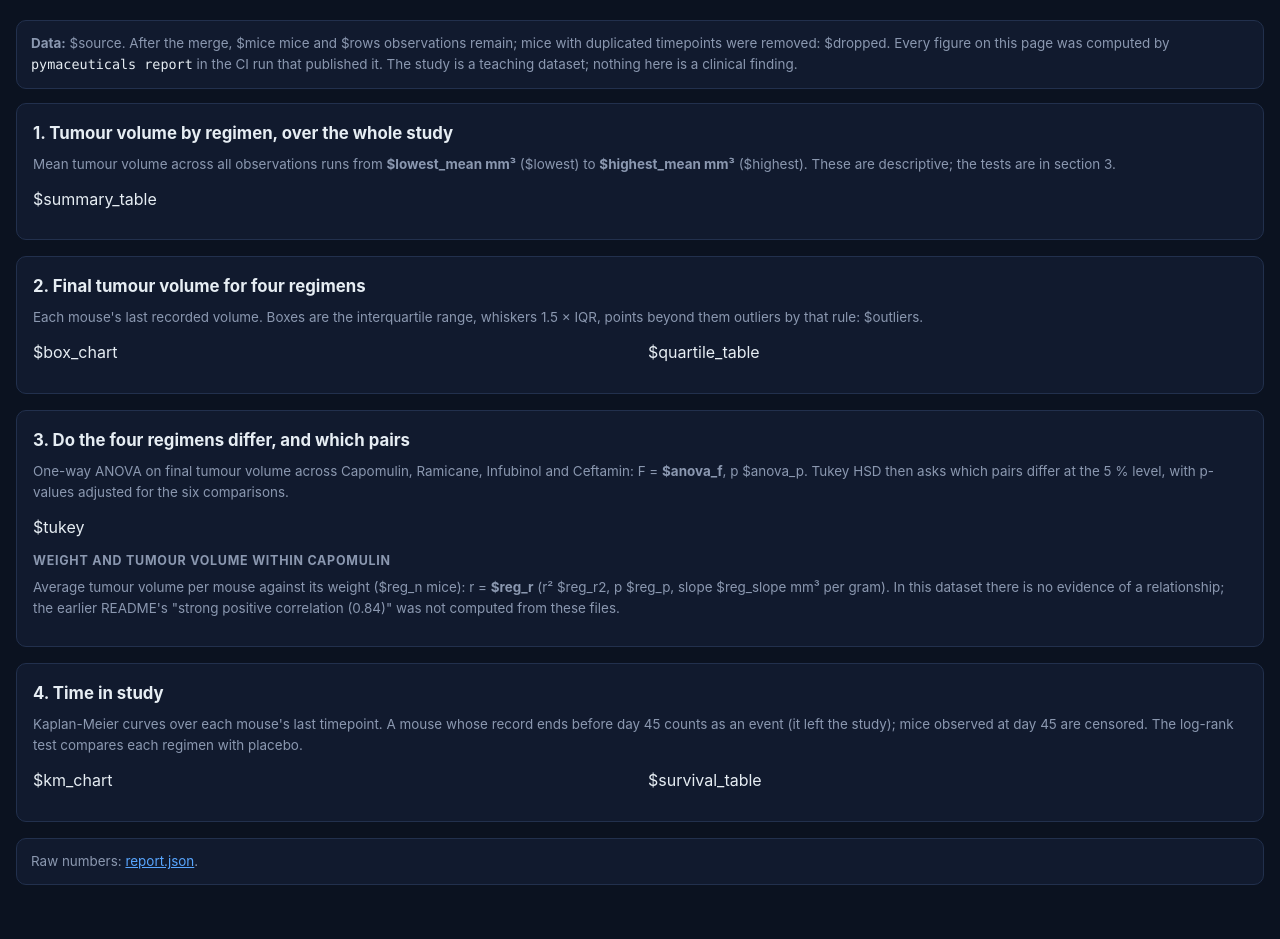
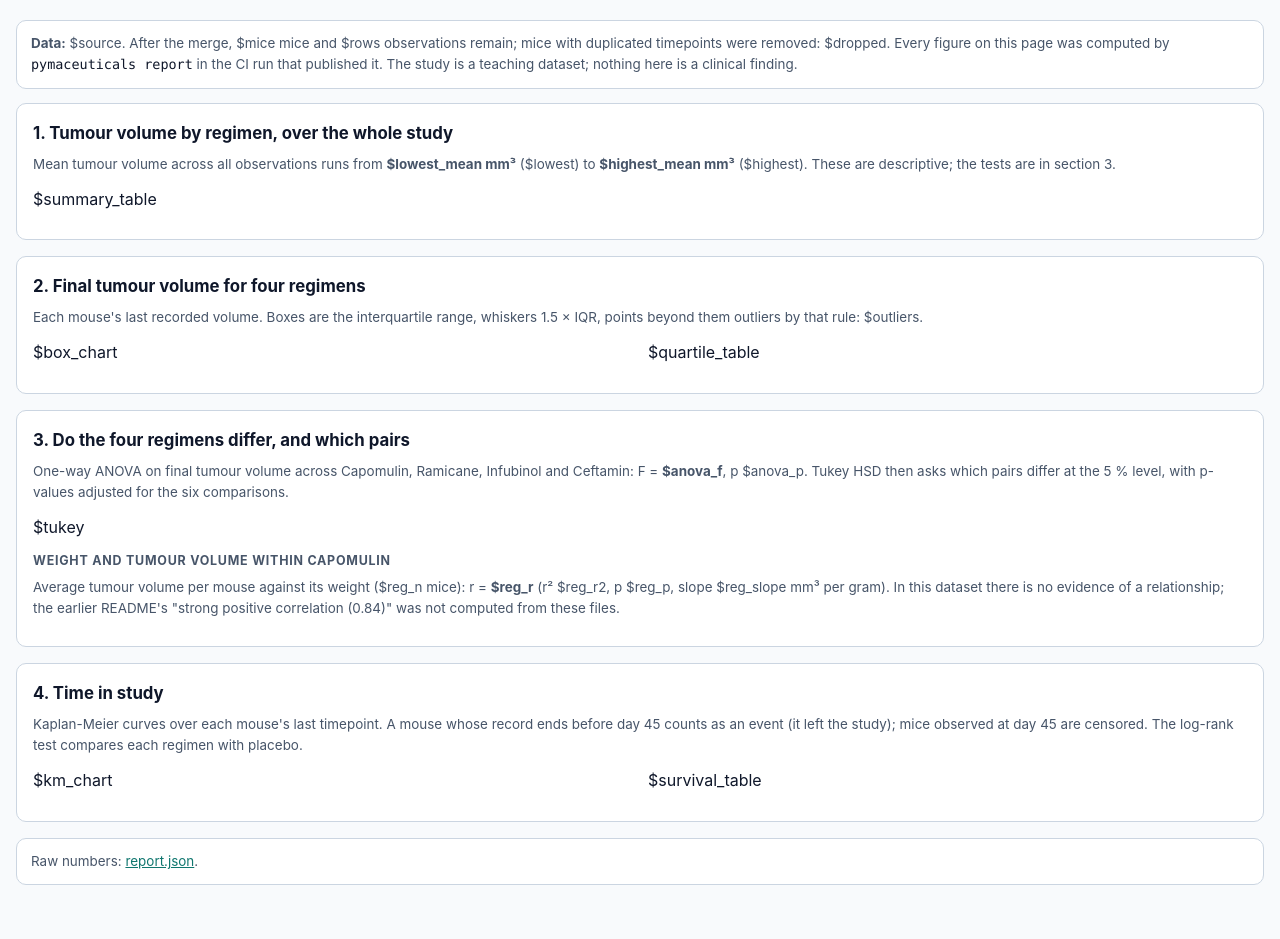
Before and after one commit to Freddricklogan/MedicalTreatment-Analytics, a Python web app: template src/pymaceuticals/templates/page.html in a window 1280 px wide. Run offline with Jinja, Linux system fonts and the light colour scheme; the template is opened without the code that fills it, so the values that code supplies are empty.

Commit message:
Apply category theme

```diff
--- a/src/pymaceuticals/report.js
+++ b/src/pymaceuticals/report.js
@@ -5,6 +5,8 @@ const data = JSON.parse(document.getElementById('report-data').textContent);
 const p = (v) => (v < 0.001 ? '< 0.001' : v.toFixed(3));
 
 const shell = mountExecShell({
+  theme: 'signal',
+  accent: 'secondary',
   title: 'Pymaceuticals Study Analysis',
   tagline: `The mouse-study exercise done with the tests it implies: a cleaned merge with the duplicate rule stated, per-regimen statistics, IQR outliers, a weight-volume regression that reports what the data say, one-way ANOVA with Tukey HSD across four regimens, and Kaplan-Meier time in study with log-rank tests. Generated by CI from the vendored files.`,
   repo: 'https://github.com/Freddricklogan/MedicalTreatment-Analytics',
--- a/src/pymaceuticals/shell/exec-shell.css
+++ b/src/pymaceuticals/shell/exec-shell.css
@@ -1,21 +1,293 @@
 /* ==========================================================================
    Executive Shell — portfolio standard v1 (static demo chrome)
    Header + badge row + KPI strip + guided tour overlay + footer.
-   Dark theme only, WCAG AA contrast, reduced-motion aware, no horizontal
-   scroll at 320px. Zero dependencies.
+   Six category palettes selected by data-theme on <html> (default: midnight),
+   each with a light variant under prefers-color-scheme: light. Only colour
+   changes between palettes — type, spacing and structure are fixed.
+   Every token pair is checked for WCAG AA by contrast-check (mjs/py).
+   Zero dependencies.
    ========================================================================== */
 
-:root {
+/* --- palettes ------------------------------------------------------------- */
+/* --primary / --secondary are the palette's two hues; --accent / --accent-2 are
+   what components use. data-accent="secondary" on <html> swaps them. */
+:root,
+[data-theme="midnight"] {
   --bg: #0b1220;
   --panel: #111a2e;
   --panel-2: #16223a;
   --border: #22304d;
   --text: #e6edf3;
   --muted: #8b98b0;
-  --accent: #58a6ff;
+  --primary: #d4a95a;
+  --secondary: #58a6ff;
   --ok: #3fb950;
   --warn: #d29922;
   --danger: #f85149;
+  --on-accent: #0b1220;
+  --chart-1: #d4a95a;
+  --chart-2: #58a6ff;
+  --chart-3: #3fb950;
+  --chart-4: #f85149;
+  --chart-5: #d2a8ff;
+  --chart-6: #ffa657;
+  --chart-7: #79c0ff;
+  --chart-8: #f2cc60;
+}
+[data-theme="signal"] {
+  --bg: #0f172a;
+  --panel: #16213b;
+  --panel-2: #1c2a4a;
+  --border: #2a3a5f;
+  --text: #e5e9f2;
+  --muted: #94a3b8;
+  --primary: #818cf8;
+  --secondary: #2dd4bf;
+  --ok: #34d399;
+  --warn: #fbbf24;
+  --danger: #fb7185;
+  --on-accent: #0f172a;
+  --chart-1: #818cf8;
+  --chart-2: #2dd4bf;
+  --chart-3: #f472b6;
+  --chart-4: #fbbf24;
+  --chart-5: #60a5fa;
+  --chart-6: #a3e635;
+  --chart-7: #fb923c;
+  --chart-8: #c4b5fd;
+}
+[data-theme="graphite"] {
+  --bg: #0b0f14;
+  --panel: #131a22;
+  --panel-2: #1a232e;
+  --border: #2a3542;
+  --text: #e6e9ee;
+  --muted: #98a2b3;
+  --primary: #f59e0b;
+  --secondary: #a3e635;
+  --ok: #a3e635;
+  --warn: #f59e0b;
+  --danger: #f87171;
+  --on-accent: #0b0f14;
+  --chart-1: #f59e0b;
+  --chart-2: #a3e635;
+  --chart-3: #f87171;
+  --chart-4: #38bdf8;
+  --chart-5: #c084fc;
+  --chart-6: #fb923c;
+  --chart-7: #34d399;
+  --chart-8: #f9a8d4;
+}
+[data-theme="ember"] {
+  --bg: #1a1614;
+  --panel: #231e1b;
+  --panel-2: #2c2622;
+  --border: #3d352f;
+  --text: #f1ebe4;
+  --muted: #b0a397;
+  --primary: #e0b356;
+  --secondary: #f4845f;
+  --ok: #7cc47f;
+  --warn: #e0b356;
+  --danger: #f26b6b;
+  --on-accent: #1a1614;
+  --chart-1: #e0b356;
+  --chart-2: #f4845f;
+  --chart-3: #7cc47f;
+  --chart-4: #6bb1e0;
+  --chart-5: #c9a2e6;
+  --chart-6: #f2d16b;
+  --chart-7: #f9a8d4;
+  --chart-8: #9be7ff;
+}
+[data-theme="plum"] {
+  --bg: #1a1024;
+  --panel: #241733;
+  --panel-2: #2e1f42;
+  --border: #433059;
+  --text: #f0e9f7;
+  --muted: #b3a3c7;
+  --primary: #c084fc;
+  --secondary: #6ee7b7;
+  --ok: #6ee7b7;
+  --warn: #fbbf24;
+  --danger: #fb7185;
+  --on-accent: #1a1024;
+  --chart-1: #c084fc;
+  --chart-2: #6ee7b7;
+  --chart-3: #f9a8d4;
+  --chart-4: #fbbf24;
+  --chart-5: #7dd3fc;
+  --chart-6: #fda4af;
+  --chart-7: #fde68a;
+  --chart-8: #86efac;
+}
+[data-theme="forest"] {
+  --bg: #0d1b16;
+  --panel: #14261f;
+  --panel-2: #1b3128;
+  --border: #2c463b;
+  --text: #e7f0ea;
+  --muted: #9fb3a7;
+  --primary: #a3e635;
+  --secondary: #7dd3fc;
+  --ok: #4ade80;
+  --warn: #facc15;
+  --danger: #f87171;
+  --on-accent: #0d1b16;
+  --chart-1: #a3e635;
+  --chart-2: #7dd3fc;
+  --chart-3: #f472b6;
+  --chart-4: #facc15;
+  --chart-5: #fb923c;
+  --chart-6: #c4b5fd;
+  --chart-7: #fde68a;
+  --chart-8: #f9a8d4;
+}
+@media (prefers-color-scheme: light) {  :root,
+  [data-theme="midnight"] {
+    --bg: #f6f8fb;
+    --panel: #ffffff;
+    --panel-2: #eaf0f8;
+    --border: #c9d4e3;
+    --text: #0b1220;
+    --muted: #4a5568;
+    --primary: #7a5a20;
+    --secondary: #1d4ed8;
+    --ok: #166534;
+    --warn: #92400e;
+    --danger: #b91c1c;
+    --on-accent: #ffffff;
+    --chart-1: #7a5a20;
+    --chart-2: #1d4ed8;
+    --chart-3: #15803d;
+    --chart-4: #b91c1c;
+    --chart-5: #6d28d9;
+    --chart-6: #c2410c;
+    --chart-7: #0e7490;
+    --chart-8: #a16207;
+  }
+  [data-theme="signal"] {
+    --bg: #f8fafc;
+    --panel: #ffffff;
+    --panel-2: #eef2ff;
+    --border: #cbd5e1;
+    --text: #0f172a;
+    --muted: #475569;
+    --primary: #4f46e5;
+    --secondary: #0f766e;
+    --ok: #166534;
+    --warn: #a34a03;
+    --danger: #be123c;
+    --on-accent: #ffffff;
+    --chart-1: #4f46e5;
+    --chart-2: #0f766e;
+    --chart-3: #be185d;
+    --chart-4: #b45309;
+    --chart-5: #1d4ed8;
+    --chart-6: #4d7c0f;
+    --chart-7: #c2410c;
+    --chart-8: #6d28d9;
+  }
+  [data-theme="graphite"] {
+    --bg: #f6f7f9;
+    --panel: #ffffff;
+    --panel-2: #eef1f5;
+    --border: #cfd6df;
+    --text: #0b0f14;
+    --muted: #4b5563;
+    --primary: #9a4507;
+    --secondary: #3f6212;
+    --ok: #3f6212;
+    --warn: #9a4507;
+    --danger: #b91c1c;
+    --on-accent: #ffffff;
+    --chart-1: #9a4507;
+    --chart-2: #3f6212;
+    --chart-3: #b91c1c;
+    --chart-4: #0369a1;
+    --chart-5: #7e22ce;
+    --chart-6: #c2410c;
+    --chart-7: #047857;
+    --chart-8: #9d174d;
+  }
+  [data-theme="ember"] {
+    --bg: #faf6f1;
+    --panel: #ffffff;
+    --panel-2: #f3ece3;
+    --border: #d9cfc3;
+    --text: #1a1614;
+    --muted: #5b514a;
+    --primary: #8b5e00;
+    --secondary: #b3401d;
+    --ok: #2f6f3a;
+    --warn: #8b5e00;
+    --danger: #b3261e;
+    --on-accent: #ffffff;
+    --chart-1: #8b5e00;
+    --chart-2: #b3401d;
+    --chart-3: #2f6f3a;
+    --chart-4: #1f5f8b;
+    --chart-5: #6b3fa0;
+    --chart-6: #7a6400;
+    --chart-7: #9d174d;
+    --chart-8: #0e7490;
+  }
+  [data-theme="plum"] {
+    --bg: #faf7fd;
+    --panel: #ffffff;
+    --panel-2: #f1eafa;
+    --border: #d6c9e6;
+    --text: #1a1024;
+    --muted: #5b4b6e;
+    --primary: #7e22ce;
+    --secondary: #047857;
+    --ok: #047857;
+    --warn: #a34a03;
+    --danger: #be123c;
+    --on-accent: #ffffff;
+    --chart-1: #7e22ce;
+    --chart-2: #047857;
+    --chart-3: #be185d;
+    --chart-4: #b45309;
+    --chart-5: #0369a1;
+    --chart-6: #9f1239;
+    --chart-7: #a16207;
+    --chart-8: #15803d;
+  }
+  [data-theme="forest"] {
+    --bg: #f5faf7;
+    --panel: #ffffff;
+    --panel-2: #e9f3ed;
+    --border: #c9dccf;
+    --text: #0d1b16;
+    --muted: #4a5d53;
+    --primary: #3f6212;
+    --secondary: #0369a1;
+    --ok: #166534;
+    --warn: #854d0e;
+    --danger: #b91c1c;
+    --on-accent: #ffffff;
+    --chart-1: #3f6212;
+    --chart-2: #0369a1;
+    --chart-3: #be185d;
+    --chart-4: #a16207;
+    --chart-5: #c2410c;
+    --chart-6: #6d28d9;
+    --chart-7: #a16207;
+    --chart-8: #9d174d;
+  }
+}
+/* --- derived tokens (never edit per repo) --------------------------------- */
+:root {
+  --accent: var(--primary);
+  --accent-2: var(--secondary);
+  --accent-hover: color-mix(in srgb, var(--accent) 82%, var(--text));
+  --accent-glow: color-mix(in srgb, var(--accent) 45%, transparent);
+  --header-fade: color-mix(in srgb, var(--panel) 94%, transparent);
+  --backdrop: color-mix(in srgb, var(--bg) 72%, transparent);
+  --btn-hover: color-mix(in srgb, var(--panel-2) 80%, var(--accent));
+  --shadow: 0 18px 48px rgba(0, 0, 0, 0.55);
 
   --radius: 10px;
   --radius-sm: 6px;
@@ -28,6 +300,17 @@
   --shell-z-tour: 9000;
 }
 
+[data-accent="secondary"] {
+  --accent: var(--secondary);
+  --accent-2: var(--primary);
+}
+
+@media (prefers-color-scheme: light) {
+  :root {
+    --shadow: 0 18px 48px rgba(15, 23, 42, 0.18);
+  }
+}
+
 /* --- base ---------------------------------------------------------------- */
 
 *,
@@ -38,6 +321,12 @@
 
 html {
   color-scheme: dark;
+}
+
+@media (prefers-color-scheme: light) {
+  html {
+    color-scheme: light;
+  }
 }
 
 body {
@@ -81,7 +370,7 @@ a {
   z-index: calc(var(--shell-z-tour) + 10);
   padding: 10px 16px;
   background: var(--accent);
-  color: #06101f;
+  color: var(--on-accent);
   font-weight: 700;
   border-radius: var(--radius-sm);
   text-decoration: none;
@@ -98,7 +387,7 @@ a {
   position: sticky;
   top: 0;
   z-index: 500;
-  background: linear-gradient(180deg, var(--panel) 0%, rgba(17, 26, 46, 0.94) 100%);
+  background: linear-gradient(180deg, var(--panel) 0%, var(--header-fade) 100%);
   border-bottom: 1px solid var(--border);
   backdrop-filter: blur(8px);
 }
@@ -167,7 +456,7 @@ a {
 
 .exec-badges__item--accent {
   color: var(--accent);
-  border-color: rgba(88, 166, 255, 0.45);
+  border-color: var(--accent-glow);
 }
 
 .exec-header__actions {
@@ -198,19 +487,19 @@ a {
 }
 
 .exec-btn:hover {
-  background: #1d2b48;
+  background: var(--btn-hover);
   border-color: var(--accent);
 }
 
 .exec-btn--primary {
   background: var(--accent);
   border-color: var(--accent);
-  color: #06101f;
+  color: var(--on-accent);
 }
 
 .exec-btn--primary:hover {
-  background: #7bb8ff;
-  border-color: #7bb8ff;
+  background: var(--accent-hover);
+  border-color: var(--accent-hover);
 }
 
 /* --- KPI strip ----------------------------------------------------------- */
@@ -276,7 +565,7 @@ a {
   position: fixed;
   inset: 0;
   z-index: var(--shell-z-tour);
-  background: rgba(3, 7, 15, 0.72);
+  background: var(--backdrop);
 }
 
 .exec-tour-backdrop[hidden] {
@@ -287,7 +576,7 @@ a {
   position: absolute;
   border: 2px solid var(--accent);
   border-radius: var(--radius);
-  box-shadow: 0 0 0 9999px rgba(3, 7, 15, 0.72), 0 0 22px rgba(88, 166, 255, 0.45);
+  box-shadow: 0 0 0 9999px var(--backdrop), 0 0 22px var(--accent-glow);
   pointer-events: none;
   transition: all var(--shell-speed) ease;
 }
@@ -299,7 +588,7 @@ a {
   border: 1px solid var(--accent);
   border-radius: var(--radius);
   padding: 18px;
-  box-shadow: 0 18px 48px rgba(0, 0, 0, 0.55);
+  box-shadow: var(--shadow);
 }
 
 .exec-tour-card__step {
--- a/src/pymaceuticals/templates/page.html
+++ b/src/pymaceuticals/templates/page.html
@@ -1,5 +1,5 @@
 <!DOCTYPE html>
-<html lang="en">
+<html lang="en" data-theme="signal" data-accent="secondary">
 <head>
 <meta charset="utf-8">
 <meta name="viewport" content="width=device-width, initial-scale=1">
```
Also changed, not shown: src/pymaceuticals/shell/contrast_check.py (added, +81 -0 lines), src/pymaceuticals/shell/exec-shell.js (+52 -2 lines), src/pymaceuticals/templates/report.css (+15 -15 lines), 1 other file.
